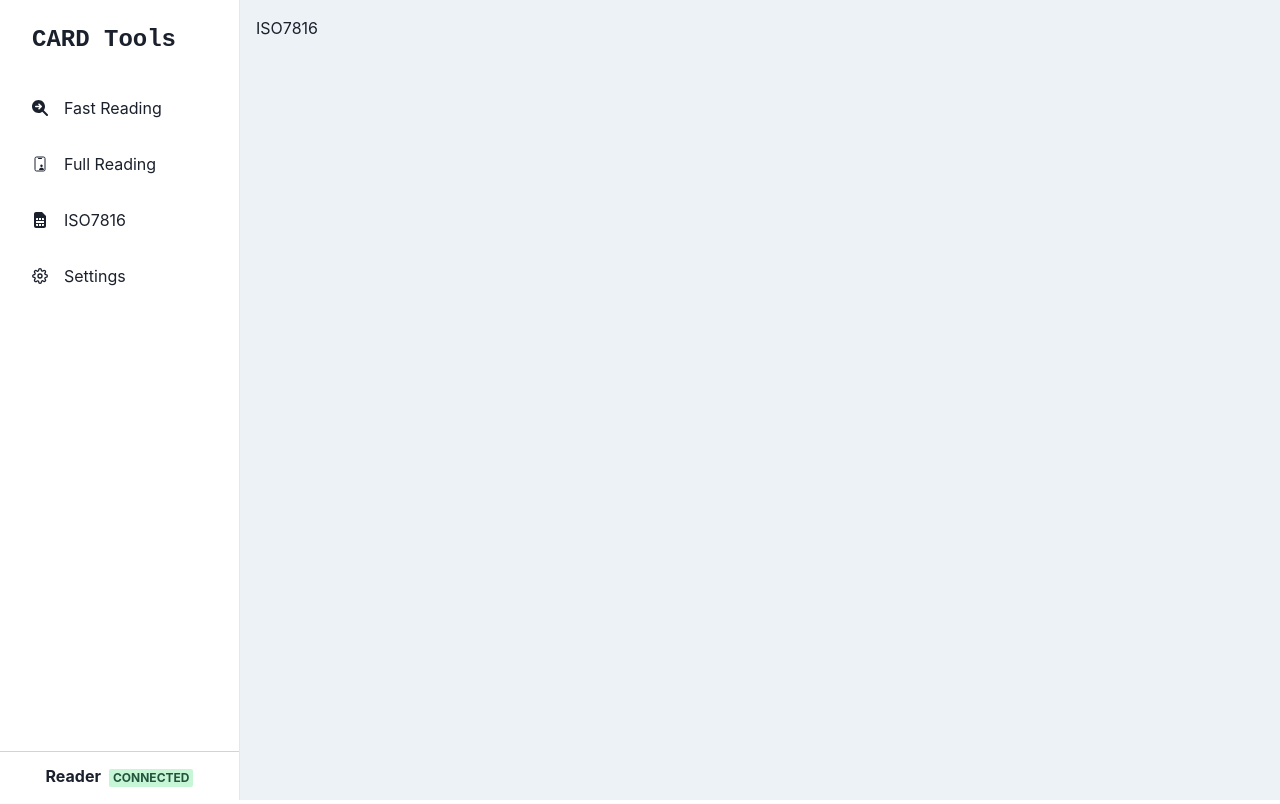
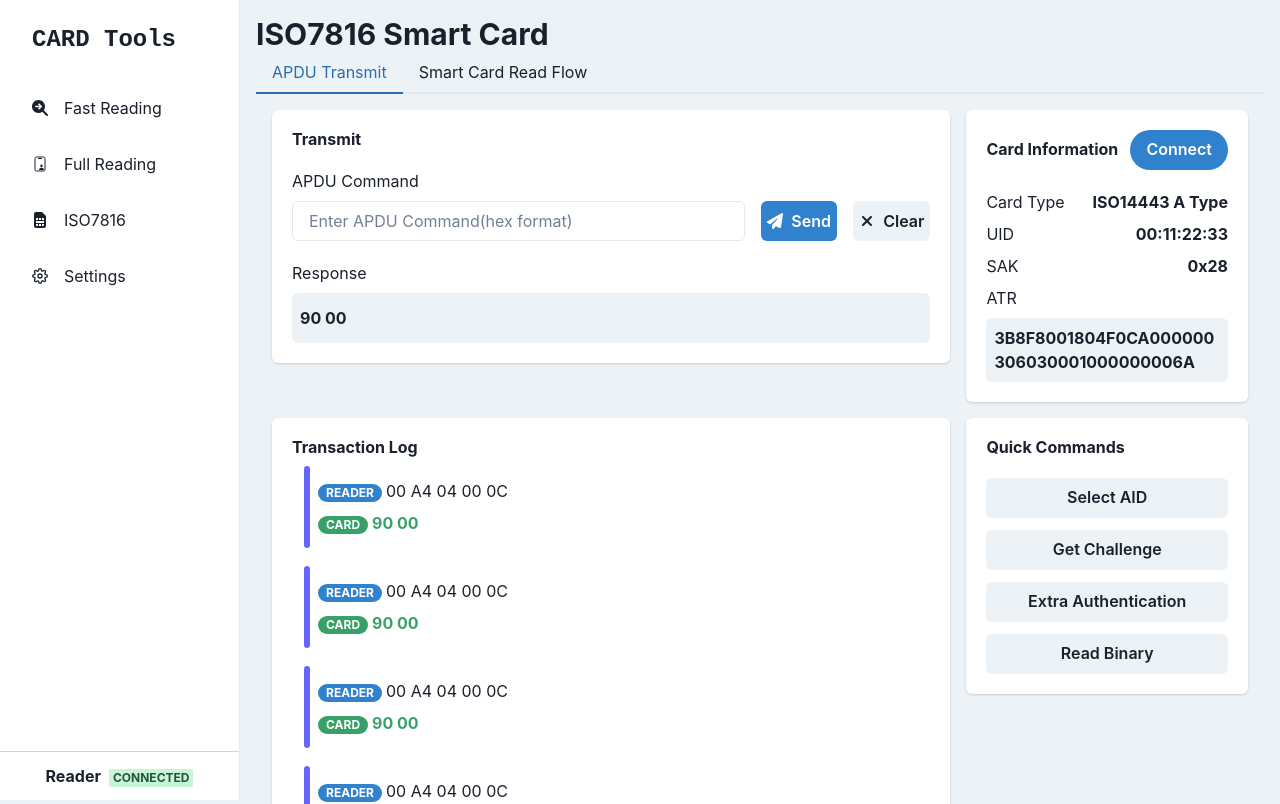
Before and after one commit to kg3546549/Scard-electron-react-app, a React (Create React App) app: page /ISO7816 in a window 1280 px wide. Shown: the top 804 px of the page. Built offline with nearby package versions, Linux system fonts and the light colour scheme.

Commit message:
add : APDU Transmit View
View Only

```diff
--- a/src/Views/Pages/FastReading.tsx
+++ b/src/Views/Pages/FastReading.tsx
@@ -62,7 +62,7 @@ export const FastReading = () => {
 
   return (
     <>
-    <Heading>Fast Reading</Heading>
+    <Heading size={"lg"}>Fast Reading</Heading>
     <Tabs>
       <TabList>
         <Tab>Reader Select</Tab>
--- a/src/Views/Pages/FullReading/FullReading.tsx
+++ b/src/Views/Pages/FullReading/FullReading.tsx
@@ -52,7 +52,7 @@ const SectorCard = ({sectorData, index, selected}:SectorCardFunc) => {
       <CardBody>
         <Stack >
         <Box p={1} bg={"white"} borderRadius={"sm"} textAlign={"center"}>
-          {sectorData[0]}
+            {sectorData[0]}
         </Box>
         <Box p={1} bg={"white"} borderRadius={"sm"} textAlign={"center"}>
           {sectorData[1]}
@@ -107,46 +107,46 @@ export const FullReading = () => {
   const [key, setKey] = useState("FFFFFFFFFFFF");
 
 
-  // window.electron.ipcRenderer.on("channel", (event:any, responseData:ProtocolData)=>{
-  //   console.log(" :: IPC Renderer Listener - FullReading ::")
-  //   console.log(responseData);
+  window.electron.ipcRenderer.on("channel", (event:any, responseData:ProtocolData)=>{
+    console.log(" :: IPC Renderer Listener - FullReading ::")
+    console.log(responseData);
 
-  //   switch(responseData.uuid) {
+    switch(responseData.uuid) {
 
-  //     case "FullScanCardStatus1-GetATR" : {
-  //       setATR(responseData.data[0]);
-  //     }
-  //     break;
+      case "FullScanCardStatus1-GetATR" : {
+        setATR(responseData.data[0]);
+      }
+      break;
 
-  //     case "FullScanCardStatus1-GetUID" : {
-  //       setUID(responseData.data[0]);
-  //     }
-  //     break;
+      case "FullScanCardStatus1-GetUID" : {
+        setUID(responseData.data[0]);
+      }
+      break;
 
-  //     case "FullScan-ReadBlock" : {
+      case "FullScan-ReadBlock" : {
 
-  //       let blockNum:number = Number(responseData.data[0]);
+        let blockNum:number = Number(responseData.data[0]);
 
-  //       let sectorNum = Math.trunc(blockNum/4);
-  //       let blockIdx = Math.trunc(blockNum%4);
+        let sectorNum = Math.trunc(blockNum/4);
+        let blockIdx = Math.trunc(blockNum%4);
 
-  //       let newSectorData = [...sectorData];
-  //       newSectorData[sectorNum][blockIdx] = responseData.data[1].substring(0,32);
+        let newSectorData = [...sectorData];
+        newSectorData[sectorNum][blockIdx] = responseData.data[1].substring(0,32);
 
-  //       setSectorData(newSectorData);
-  //     }
-  //     break;
+        setSectorData(newSectorData);
+      }
+      break;
 
-  //   }
+    }
 
-  // })
+  })
 
   return (
     <>
-    <Box m={5}>
+    <Box m={0}>
       <Flex justify={"space-between"}>
         <Heading mb={5} size={"lg"}>
-          FULL READING
+          Full Reading
         </Heading>
       </Flex>
       <Grid
@@ -315,11 +315,10 @@ export const FullReading = () => {
             </CardHeader>
             <CardBody>
 
-              <SimpleGrid columns={4} gap={4}>
+              <SimpleGrid columns={2} gap={4}>
                 {
                   sectorData.map( (data, idx) => (
                     <Box
-
                       as="button"
                       onClick={()=>{
                         const newSelect = [...sectorSelect];
--- a/src/Views/Pages/ISO7816.tsx
+++ /dev/null
@@ -1,10 +0,0 @@
-import React, { ReactNode } from 'react'
-
-
-export const ISO7816 = () => {
-    return (
-        <>
-        ISO7816
-        </>
-    );
-}
--- /dev/null
+++ b/src/Views/Pages/ISO7816/APDUFlowView.tsx
@@ -0,0 +1,10 @@
+
+
+
+export const APDUFlowView = () => {
+
+    return (
+        <>
+        </>
+    );
+}
--- /dev/null
+++ b/src/Views/Pages/ISO7816/APDUTransmitView.tsx
@@ -0,0 +1,220 @@
+import { Badge, Box, Button, Card, CardBody, CardHeader, Divider, Flex, Grid, GridItem, Heading, Icon, Input, Stack, Text } from "@chakra-ui/react";
+import { useState } from "react";
+
+import { FaPaperPlane, FaXmark } from "react-icons/fa6";
+
+const TransactionLogBlock = () => {
+
+
+  return (
+    <Box>
+      <Stack direction={'row'} height={'100px'} p={3} align={"center"}>
+        <Divider
+          orientation="vertical"
+          border={"3px solid"}
+          borderRadius={"lg"}
+          colorScheme="blue"
+          borderColor={"blue"}
+        />
+        <Stack direction={'column'} >
+          <Text>
+            <Badge
+              pr={2}
+              pl={2}
+              mr={1}
+              colorScheme="blue"
+              variant={"solid"}
+              borderRadius={"full"}
+            >
+              Reader
+            </Badge>
+            {"00 A4 04 00 0C"}
+          </Text>
+          <Text textColor={"green.500"} fontWeight={"bold"}>
+            <Badge
+              pr={2}
+              pl={2}
+              mr={1}
+              colorScheme="green"
+              variant={"solid"}
+              borderRadius={"full"}
+            >
+              Card
+            </Badge>
+            {"90 00"}
+          </Text>
+        </Stack>
+      </Stack>
+    </Box>
+  );
+}
+
+export const APDUTransmitView = () => {
+
+  const [transactionLogs] = useState([0,0,0,0,0]);
+
+  return (
+    <>
+      <Grid
+        templateColumns={'repeat(10,1fr)'}
+        gap={4}
+      >
+        <GridItem colSpan={7}>
+          <Card>
+            <CardHeader mb={-5}>
+                <Heading size={"sm"}>
+                  Transmit
+                </Heading>
+            </CardHeader>
+            <CardBody>
+              <Stack direction={"column"}>
+                <Text>
+                  APDU Command
+                </Text>
+                <Flex gap={4}>
+                  <Input placeholder="Enter APDU Command(hex format)">
+
+                  </Input>
+                  <Button
+                    leftIcon={<FaPaperPlane/>}
+                    colorScheme="blue"
+                  >
+                    Send
+                  </Button>
+
+                  <Button
+                    leftIcon={<FaXmark/>}
+                  >
+                    Clear
+                  </Button>
+                </Flex>
+                <Text mt={3}>
+                  Response
+                </Text>
+                <Box
+                  bgColor={"gray.100"}
+                  minH={"50px"}
+                  borderRadius={"md"}
+                  // textAlign={"center"}
+                  fontWeight={"bold"}
+                  alignContent={"center"}
+                  p={2}
+                >
+                  90 00
+                </Box>
+              </Stack>
+            </CardBody>
+          </Card>
+        </GridItem>
+
+        <GridItem colSpan={3}>
+          <Card>
+            <CardHeader mb={-5}>
+                <Flex justify={"space-between"} align={"center"}>
+                  <Heading size={"sm"}>
+                    Card Information
+                  </Heading>
+                  <Button borderRadius={"full"} colorScheme="blue">
+                    Connect
+                  </Button>
+                </Flex>
+            </CardHeader>
+            <CardBody>
+              <Stack direction={"column"}>
+                <Flex justify={"space-between"}>
+                  <Text>
+                    Card Type
+                  </Text>
+                  <Text fontWeight={"bold"}>
+                    ISO14443 A Type
+                  </Text>
+                </Flex>
+
+                <Flex justify={"space-between"}>
+                  <Text>
+                    UID
+                  </Text>
+                  <Text fontWeight={"bold"}>
+                    00:11:22:33
+                  </Text>
+                </Flex>
+
+                <Flex justify={"space-between"}>
+                  <Text>
+                    SAK
+                  </Text>
+                  <Text fontWeight={"bold"}>
+                    0x28
+                  </Text>
+                </Flex>
+
+                <Text>
+                  ATR
+                </Text>
+                <Box
+                  bgColor={"gray.100"}
+                  minH={"50px"}
+                  borderRadius={"md"}
+                  // textAlign={"center"}
+                  fontWeight={"bold"}
+                  alignContent={"center"}
+                  p={2}
+                >
+                  3B8F8001804F0CA000000306030001000000006A
+                </Box>
+
+              </Stack>
+            </CardBody>
+          </Card>
+        </GridItem>
+
+        <GridItem colSpan={7}>
+          <Card>
+            <CardHeader mb={-10}>
+                <Heading size={"sm"}>
+                  Transaction Log
+                </Heading>
+            </CardHeader>
+            <CardBody>
+              <TransactionLogBlock/>
+              {
+                transactionLogs.map(
+                  (value,index)=>(
+                    <TransactionLogBlock/>
+                  )
+                )
+              }
+            </CardBody>
+          </Card>
+        </GridItem>
+
+        <GridItem colSpan={3}>
+          <Card>
+            <CardHeader>
+              <Heading size={"sm"} mb={-5}>
+                Quick Commands
+              </Heading>
+            </CardHeader>
+            <CardBody>
+              <Flex direction={"column"} gap={3}>
+                <Button>
+                  Select AID
+                </Button>
+                <Button>
+                  Get Challenge
+                </Button>
+                <Button>
+                  Extra Authentication
+                </Button>
+                <Button>
+                  Read Binary
+                </Button>
+
+              </Flex>
+            </CardBody>
+          </Card>
+        </GridItem>
+      </Grid>
+      </>
+  );
+}
--- /dev/null
+++ b/src/Views/Pages/ISO7816/ISO7816.tsx
@@ -0,0 +1,28 @@
+import React, { ReactNode } from 'react'
+import { Tabs, TabList, Tab, TabPanels, TabPanel, Heading } from "@chakra-ui/react";
+
+import { APDUTransmitView } from './APDUTransmitView';
+import { APDUFlowView } from './APDUFlowView';
+
+export const ISO7816 = () => {
+    return (
+        <>
+        <Heading size={"lg"}>ISO7816 Smart Card</Heading>
+        <Tabs>
+        <TabList>
+            <Tab>APDU Transmit</Tab>
+            <Tab>Smart Card Read Flow</Tab>
+            {/* <Tab>Function Test V2</Tab> */}
+        </TabList>
+        <TabPanels>
+            <TabPanel>
+                <APDUTransmitView />
+            </TabPanel>
+            <TabPanel>
+                <APDUFlowView />
+            </TabPanel>
+        </TabPanels>
+        </Tabs>
+        </>
+    );
+}
--- a/src/Views/Pages/Settings/Settings.tsx
+++ b/src/Views/Pages/Settings/Settings.tsx
@@ -8,7 +8,7 @@ import { FunctionTestV2 } from "./FunctionTestV2";
 export const Settings = () => {
   return (
     <>
-      <Heading>SETTINGS</Heading>
+      <Heading size={"lg"}>SETTINGS</Heading>
       <Tabs>
         <TabList>
           <Tab>General</Tab>
--- a/src/Views/Sidebar.tsx
+++ b/src/Views/Sidebar.tsx
@@ -41,7 +41,7 @@ import { FaSimCard } from "react-icons/fa";
 import { IconType } from 'react-icons'
 import { FastReading } from './Pages/FastReading';
 import { FullReading } from './Pages/FullReading/FullReading';
-import { ISO7816 } from './Pages/ISO7816';
+import { ISO7816 } from './Pages/ISO7816/ISO7816';
 import { Settings } from './Pages/Settings/Settings';
 import { Route, Routes, useNavigate } from 'react-router-dom';
 import { color } from 'framer-motion';
```
